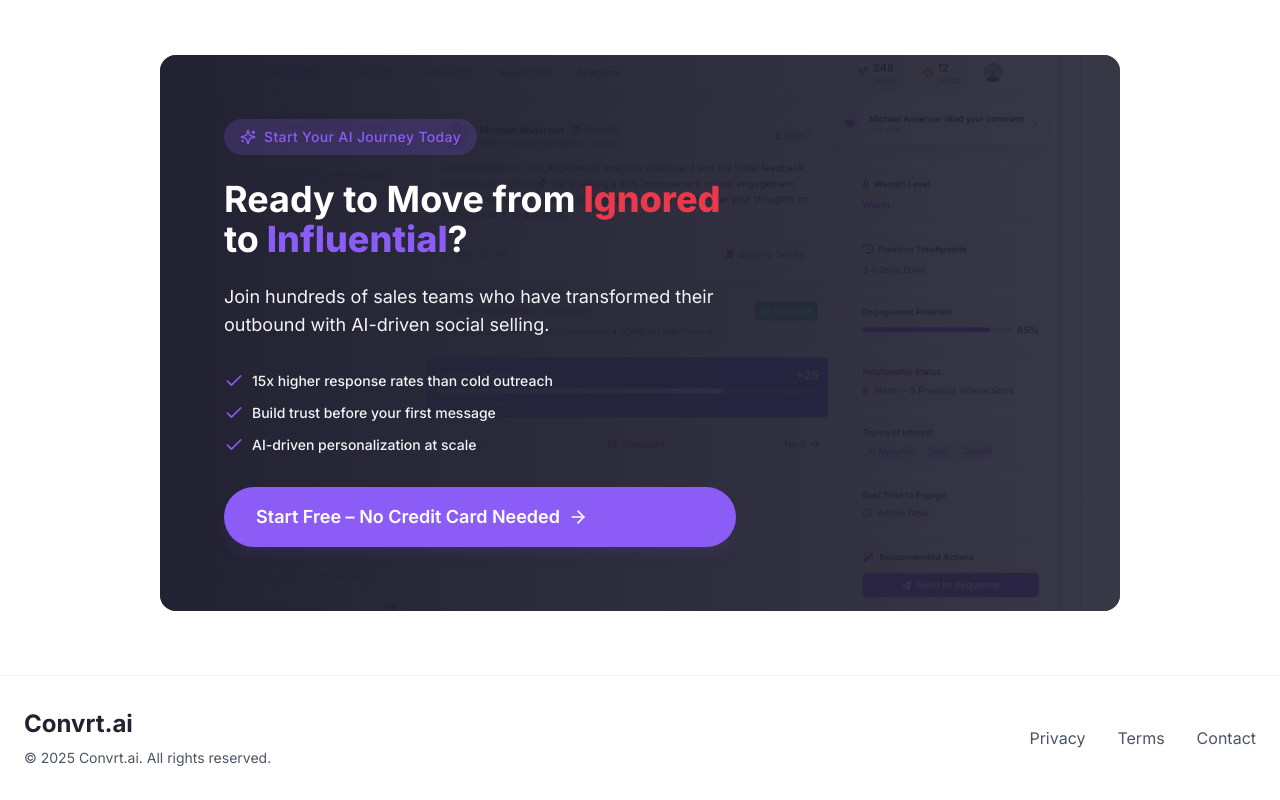
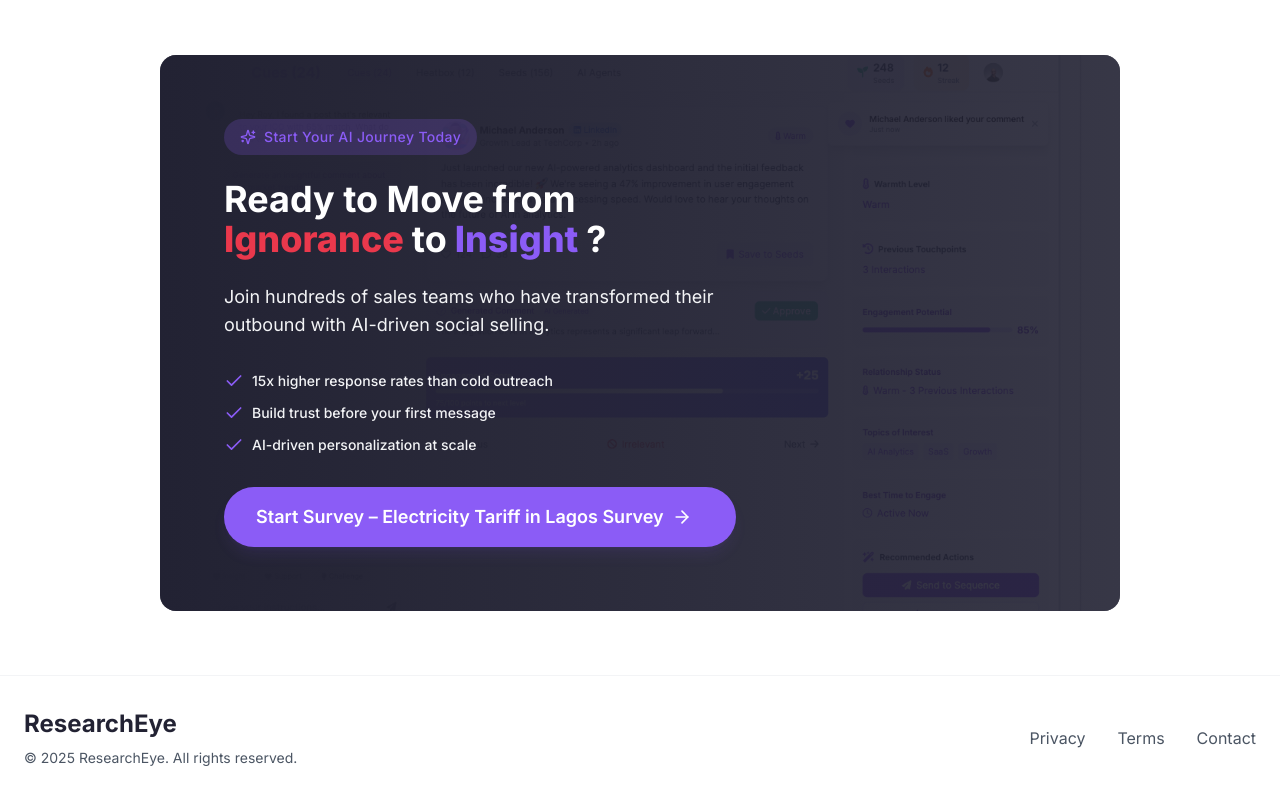
Before and after one commit to John-AE/glow-convert-sell-161, a React (Vite) app: page / in a window 1280 px wide. Shown: the part 4725-5525 px from the top of the page. Built offline with nearby package versions, Linux system fonts and the light colour scheme.

Commit message:
Update Index.tsx

```diff
--- a/src/pages/Index.tsx
+++ b/src/pages/Index.tsx
@@ -74,9 +74,9 @@ const Index = () => {
 
                   <h2 className="text-3xl md:text-4xl font-bold mb-6 leading-tight">
                     Ready to Move from
-                    <span className="text-[#EA384C] font-extrabold"> Ignored </span>
+                    <span className="text-[#EA384C] font-extrabold"> Ignorance </span>
                     to
-                    <span className="text-convrt-purple font-extrabold"> Influential</span>?
+                    <span className="text-convrt-purple font-extrabold"> Insight </span>?
                   </h2>
 
                   <p className="text-lg text-gray-100 mb-8">
@@ -97,7 +97,7 @@ const Index = () => {
                   </div>
 
                   <motion.a
-                    href="https://www.convrt.ai/book-demo"
+                    href="https://tally.so/r/waqpvb"
                     target="_blank"
                     rel="noopener noreferrer"
                     initial={{ scale: 0.9, opacity: 0 }}
@@ -106,7 +106,7 @@ const Index = () => {
                     viewport={{ once: true }}
                     className="button-primary flex items-center text-lg px-8 py-4 shadow-lg shadow-convrt-purple/10 hover:shadow-xl hover:shadow-convrt-purple/20 rounded-full group"
                   >
-                    Start Free – No Credit Card Needed
+                    Start Survey – Electricity Tariff in Lagos Survey
                     <ArrowRight className="ml-2 w-5 h-5 transition-transform group-hover:translate-x-1" />
                   </motion.a>
                 </motion.div>
@@ -126,8 +126,8 @@ const Index = () => {
               viewport={{ once: true }}
               className="mb-6 md:mb-0"
             >
-              <h3 className="text-2xl font-bold text-convrt-dark-blue">Convrt.ai</h3>
-              <p className="text-sm text-gray-600 mt-2">© {new Date().getFullYear()} Convrt.ai. All rights reserved.</p>
+              <h3 className="text-2xl font-bold text-convrt-dark-blue">ResearchEye</h3>
+              <p className="text-sm text-gray-600 mt-2">© {new Date().getFullYear()} ResearchEye. All rights reserved.</p>
             </motion.div>
 
             <motion.div
```
